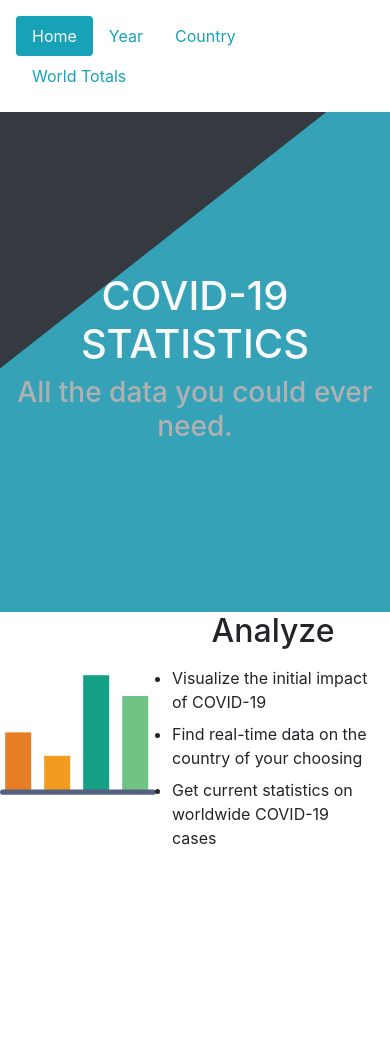
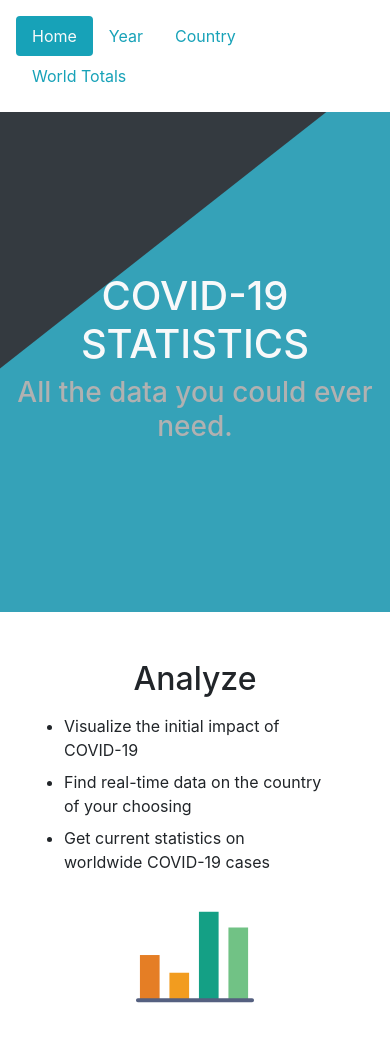
Before and after one commit to ally-petitt/covid-data, a React (Create React App) app in the folder client/: page /home in a window 390 px wide. Shown: the top 1042 px of the page. Before the commit the page ends 858 px from the top, so only its background shows below. Built offline with nearby package versions, Linux system fonts and the light colour scheme.

Commit message:
made responsive

```diff
--- a/client/src/App.js
+++ b/client/src/App.js
@@ -35,6 +35,6 @@ function App() {
   );
 }
 
-// TODO: make responsive
+// TODO: add a footer
 
 export default App;
--- a/client/src/components/Homepage/Description.js
+++ b/client/src/components/Homepage/Description.js
@@ -3,8 +3,8 @@ import BarGraph from "../../images/BarGraph.svg"
 
 function Description() {
     return (
-        <div className="d-flex w-100 flex-row-reverse justify-content-around" >
-            <div className="mx-3 w-40 d-flex flex-column">
+        <div className="d-flex w-100 flex-column justify-content-center align-items-center flex-md-row-reverse justify-content-md-around p-5" >
+            <div className="mx-3 mb-3 w-40 d-flex flex-column">
                 <h2>Analyze</h2>
                 <ul className="text-left my-auto">
                     <li className="my-2 my-md-3">Visualize the initial impact of COVID-19</li>
--- a/client/src/components/Homepage/homepage.css
+++ b/client/src/components/Homepage/homepage.css
@@ -11,7 +11,7 @@
     display: flex;
     align-items: center;
     position: relative;
-    overflow: hidden;
+    overflow-y: hidden;
 }
 
 #triangle {
```
